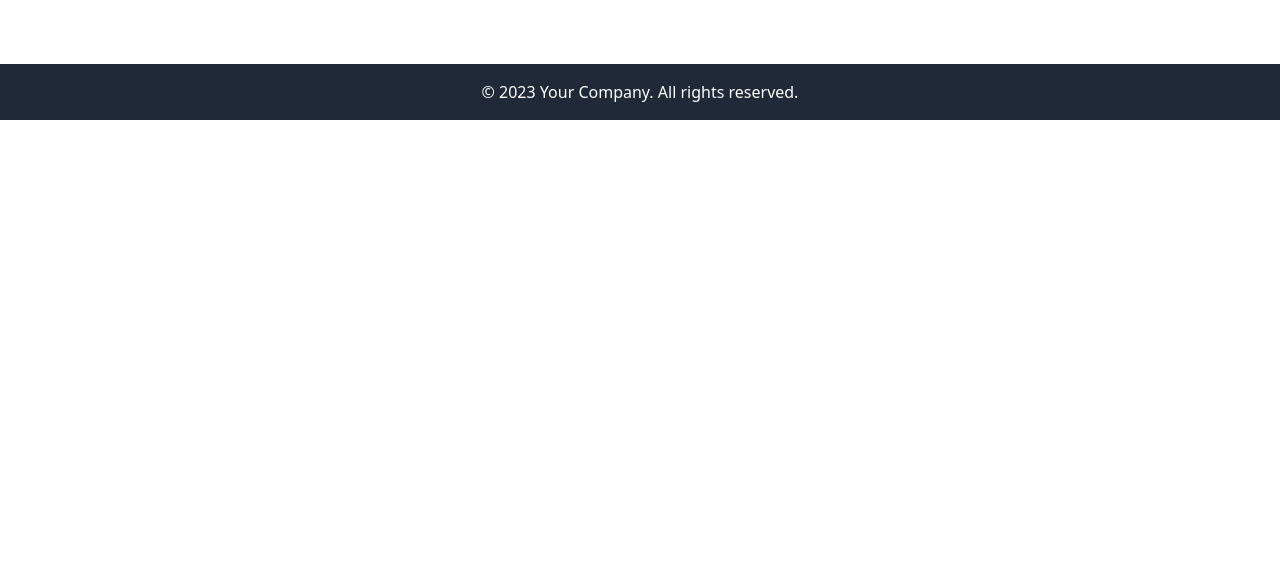
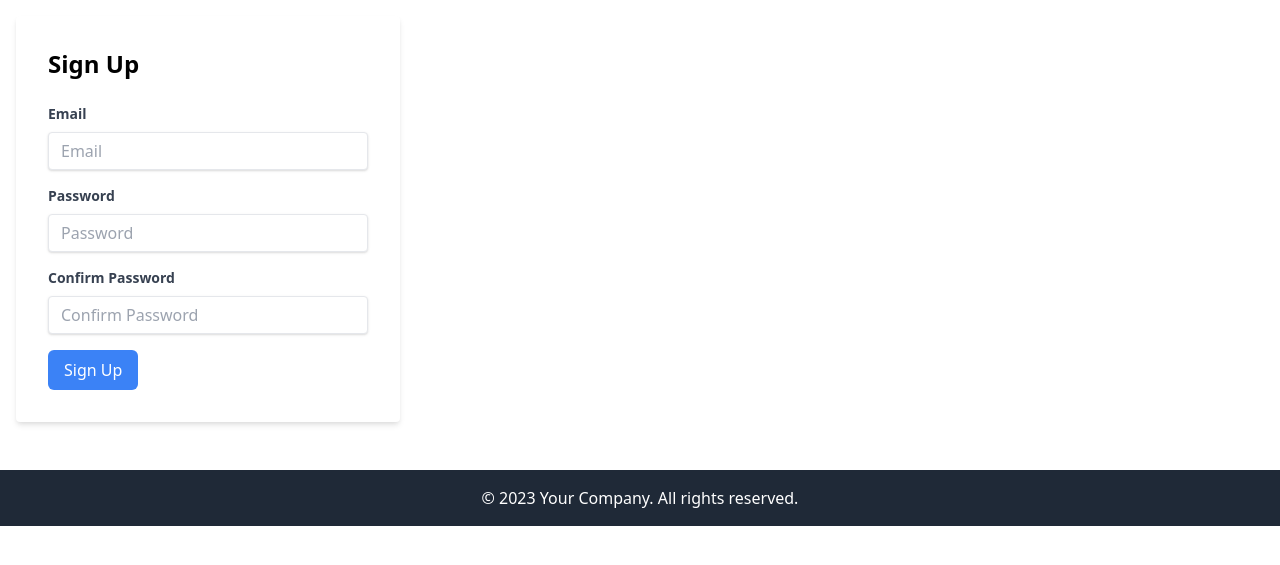
Before and after one commit to diana2granat/RestaurantBookingSystem, a Django app: page /accounts/signup/ in a window 1280 px wide. Shown: the part 60-625 px from the top of the page. Run offline with Django 4.2, Linux system fonts and the light colour scheme.

Commit message:
forms signup and login

```diff
--- /dev/null
+++ b/accounts/forms.py
@@ -0,0 +1,39 @@
+from typing import Any
+from django.contrib.auth.forms import UserCreationForm, UserChangeForm
+from .models import User
+from django import forms
+
+class UserCreationForm (UserCreationForm):
+    email = forms.EmailField(
+        max_length=255,
+        help_text="Your e-mail address is required",
+        widget=forms.EmailInput(attrs={
+            "class":"shadow appearence-none border rounded w-full py-2 px-3 text-gray-700 leading-tight focus:outline-none focus:shadow-outline",
+            "placeholder":"Email"
+        })
+    )
+    password1 = forms.CharField(
+        widget=forms.PasswordInput(attrs={
+            "class":"shadow appearence-none border rounded w-full py-2 px-3 text-gray-700 leading-tight focus:outline-none focus:shadow-outline",
+            "placeholder":"Password"
+        })
+    )
+    password2 = forms.CharField(
+        widget=forms.PasswordInput(attrs={
+            "class":"shadow appearence-none border rounded w-full py-2 px-3 text-gray-700 leading-tight focus:outline-none focus:shadow-outline",
+            "placeholder":"Confirm Password"
+        })
+    )
+
+    class Meta(UserCreationForm.Meta):
+        model = User
+        fields = ('email',)
+
+    def __init__(self, *args, **kwargs):
+        super(UserCreationForm,self).__init__(*args, **kwargs)
+        self.fields['email'].required = True
+
+class UserChangeForm (UserChangeForm):
+    class Meta(UserChangeForm.Meta):
+        model = User
+        fields = ('email',)
--- a/accounts/models.py
+++ b/accounts/models.py
@@ -28,10 +28,13 @@ class User (AbstractBaseUser, PermissionsMixin):
     email = models.EmailField (unique=True)
     is_staff = models.BooleanField (default=False)
     is_active = models.BooleanField (default=True)
-    date_joined = models.DateTimeField (default=timezone.now)
+    date_joined = models.DateTimeField(default=timezone.now)
+
 
     USERNAME_FIELD = "email"
     REQUIRED_FIELDS = []
+
+    objects = UserManager()
 
     def __str__ (self):
         return self.email
--- a/accounts/views.py
+++ b/accounts/views.py
@@ -1,5 +1,22 @@
-from django.shortcuts import render
+from django.shortcuts import render, redirect
+from .forms import UserCreationForm
+from django.contrib.auth import authenticate, login
+
 
 # Create your views here.
 def signup(request):
-    return render (request,"signup.html")
+    if request.method == "POST":
+        form = UserCreationForm (request.POST)
+        if form.is_valid():
+            user = form.save()
+            email = form.cleaned_data.get("email")
+            password1 = form.cleaned_data.get("password1")
+            user = authenticate(email = email, password = password1)
+            login(request, user)
+            return redirect("tables")
+        else:
+            print("Password doesn't match")
+    else:
+        form = UserCreationForm ()
+
+    return render(request,"signup.html",{"form":form})
--- a/restaurantbooking/settings.py
+++ b/restaurantbooking/settings.py
@@ -132,7 +132,7 @@ STATIC_ROOT=os.path.join(BASE_DIR,"static")
 
 DEFAULT_AUTO_FIELD = 'django.db.models.BigAutoField'
 
-
+AUTH_USER_MODEL = "accounts.User"
 AUTHENTICATION_BACKENDS = ["django.contrib.auth.backends.ModelBackend"]
 ACCOUNT_AUTHENTICATION_METHOD = "email"
 ACCOUNT_EMAIL_REQUIRED = True
--- a/templates/signup.html
+++ b/templates/signup.html
@@ -1,3 +1,30 @@
 {% extends "base.html" %}
 
 {% block title %}Sign Up{% endblock  %}
+
+{% block content %}
+<div class="bg-white p-8 rounded shadow-md w-96">
+    <h2 class="text-2xl font-semibold mb-6">Sign Up</h2>
+
+    <form action="#" method="post">
+        {% csrf_token %}
+        <div class="mb-4">
+            <label for="email" class="block text-gray-700 text-sm font-bold mb-2">Email</label>
+            {{form.email}}
+        </div>
+
+        <div class="mb-4">
+            <label for="password1" class="block text-gray-700 text-sm font-bold mb-2">Password</label>
+            {{form.password1}}
+        </div>
+
+        <div class="mb-4">
+            <label for="password2" class="block text-gray-700 text-sm font-bold mb-2">Confirm Password</label>
+            {{form.password2}}
+        </div>
+
+        <button type="submit" class="bg-blue-500 text-white py-2 px-4 rounded-md hover:bg-blue-600 focus:outline-none focus:shadow-outline-blue active:bg-blue-800">Sign Up</button>
+    </form>
+</div>
+
+{% endblock  %}
```
Also changed, not shown: accounts/admin.py (+22 -1 lines), accounts/migrations/0002_alter_user_date_joined.py (added), accounts/migrations/0003_alter_user_date_joined.py (added).
